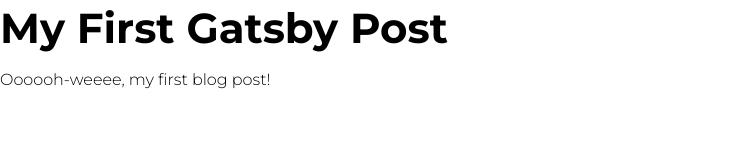
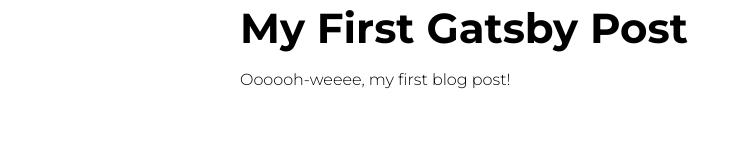
Before and after one commit to Txarli/aurrutia, a Gatsby site: page /un-enfoque-pragmatico-de-nuestros-tests-frontend in a window 1280 px wide. Shown: the whole page, without its empty margins (0-749 px from the left). Built offline with nearby package versions, Linux system fonts and the light colour scheme; Gatsby itself is replaced by a stand-in of ours.

Commit message:
fix: ajusta maquetación de un post

```diff
--- a/src/templates/BlogPost.tsx
+++ b/src/templates/BlogPost.tsx
@@ -3,7 +3,7 @@ import React from "react";
 import { Helmet } from "react-helmet";
 import styled from "styled-components";
 import { GlobalStyles } from "../theme/GlobalStyles";
-import { font, fontWeight, size } from "../theme/theme";
+import { font, fontWeight, grid, size } from "../theme/theme";
 import Img from 'gatsby-image'
 
 export default function Template({ data }) {
@@ -14,16 +14,23 @@ export default function Template({ data }) {
 
       <Helmet title={`Aitor Urrutia - ${post.frontmatter.title}`} />
 
-      <div>
+      <Container>
         <Title>{post.frontmatter.title}</Title>
 
         {post.frontmatter.banner && <Img fluid={post.frontmatter.banner.childImageSharp.fluid}></Img>}
 
         <div dangerouslySetInnerHTML={{ __html: post.html }} />
-      </div>
+      </Container>
     </>
   );
 }
+
+// DUPLICADO se duplica de la home: index.tsx
+const Container = styled.div`
+  margin-left: auto;
+  margin-right: auto;
+  max-width: ${grid.contentMaxWidth}px;
+`;
 
 const Title = styled.h1`
   ${font.h1()}
```
